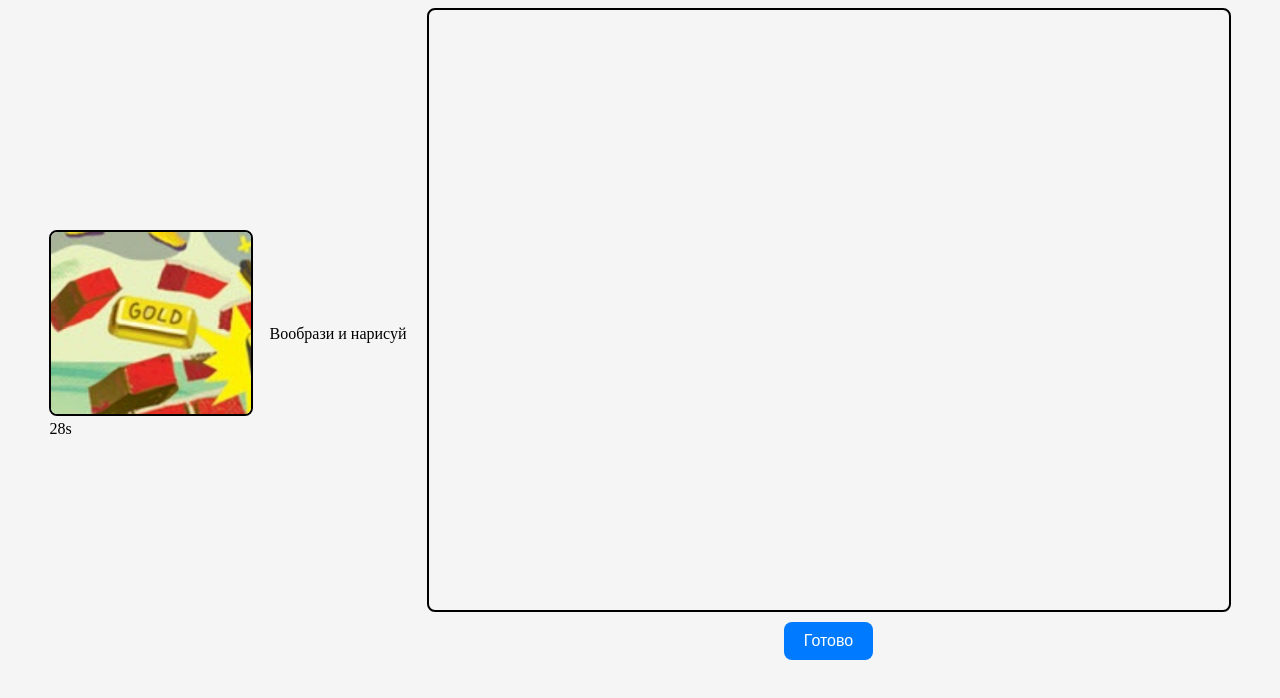
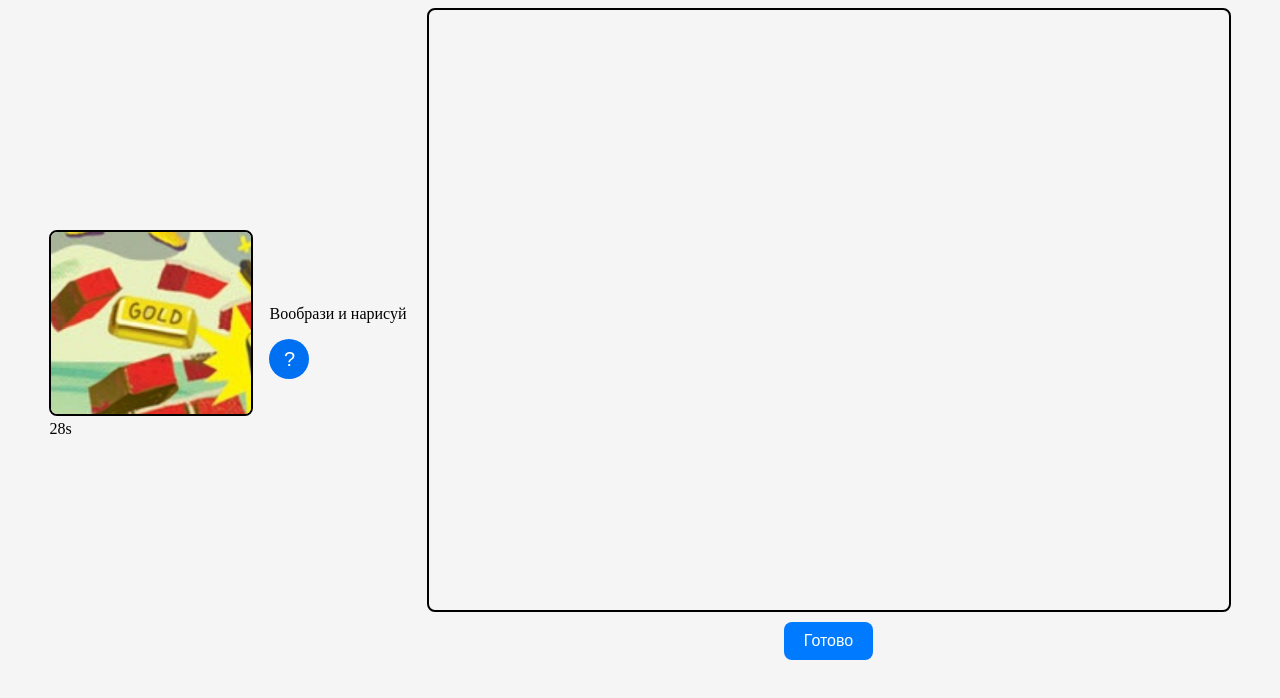
Before and after one commit to Zlobinnn/Thing, a Next.js app in the folder my-app/: page / in a window 1280 px wide. Both pictures are taken after a click on the button "Рисовать". Shown: the top 698 px of the page. Built offline with nearby package versions, Linux system fonts and the light colour scheme; no server answers.

Commit message:
create HelpButton

```diff
--- a/my-app/src/app/components/DrawingCanvas.tsx
+++ b/my-app/src/app/components/DrawingCanvas.tsx
@@ -1,6 +1,7 @@
 "use client";
 import React, { useRef, useState, useEffect } from "react";
 import styles from "./DrawingCanvas.module.css";
+import HelpButton from "@/app/components/HelpButton";
 
 interface DrawingCanvasProps {
   onComplete: (drawingData: string) => void;
@@ -187,6 +188,7 @@ export default function DrawingCanvas({ onComplete }: DrawingCanvasProps) {
       </div>
       <div className={styles.instructionContainer}>
         {instruction && <p>{instruction}</p>}
+        <HelpButton params={{ type: imageFolder }} />
       </div>
       <div className={styles.canvasContainer}>
         {isDrawingVisible && (
--- /dev/null
+++ b/my-app/src/app/components/HelpButton.tsx
@@ -0,0 +1,72 @@
+import { useState } from "react";
+
+export default function HelpButton({ params }: { params: { type: number } }) {
+  const instructions: Record<number, string> = {
+    2: "Опиши изображение, но ты не можешь говорить существительные. Вместо них используй слова 'Штука' (для предметов) или 'Существо' (для живых существ)",
+    3: "Посмотри на изображение, постарайся запомнить его детали, а затем нарисуй его по памяти",
+    4: "Используй своё воображение, придумай что-то необычное или интересное, а затем нарисуй это так, как ты это представляешь",
+    5: "Посмотри внимательно на изображение, постарайся запомнить все детали, а затем расскажи максимально подробно, что именно ты видел",
+    6: "Тебе будут задавать вопросы. Попытайся объяснить изображение, но отвечай только короткими фразами: 'да', 'нет' или 'не имеет значения'. Избегай других слов или пояснений",
+  };
+
+  const [isModalVisible, setModalVisible] = useState(false);
+
+  const handleClick = () => {
+    setModalVisible(!isModalVisible);
+  };
+
+  return (
+    <div>
+      {/* Круглая кнопка */}
+      <button
+        onClick={handleClick}
+        style={{
+          width: "40px",
+          height: "40px",
+          borderRadius: "50%",
+          backgroundColor: "#0070f3",
+          color: "#fff",
+          border: "none",
+          fontSize: "20px",
+          cursor: "pointer",
+        }}
+      >
+        ?
+      </button>
+
+      {/* Модальное окно с пояснением */}
+      {isModalVisible && (
+        <div
+          style={{
+            position: "absolute",
+            top: "60px",
+            left: "50%",
+            transform: "translateX(-50%)",
+            backgroundColor: "#fff",
+            border: "1px solid #ccc",
+            borderRadius: "8px",
+            padding: "10px",
+            boxShadow: "0 4px 6px rgba(0, 0, 0, 0.1)",
+            zIndex: 1000,
+          }}
+        >
+          <p style={{ margin: 0, fontSize: "20px" }}>{instructions[params.type]}</p>
+          <button
+            onClick={handleClick}
+            style={{
+              marginTop: "10px",
+              padding: "5px 10px",
+              backgroundColor: "#0070f3",
+              color: "#fff",
+              border: "none",
+              borderRadius: "4px",
+              cursor: "pointer",
+            }}
+          >
+            Закрыть
+          </button>
+        </div>
+      )}
+    </div>
+  );
+}
```
